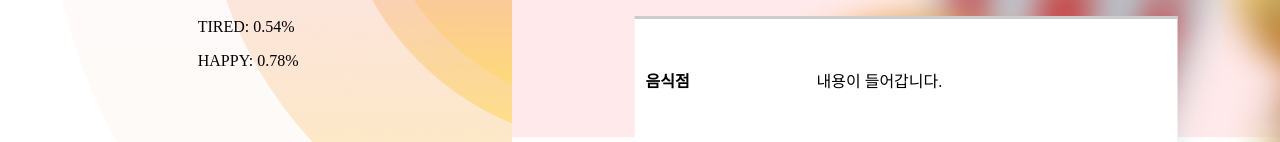
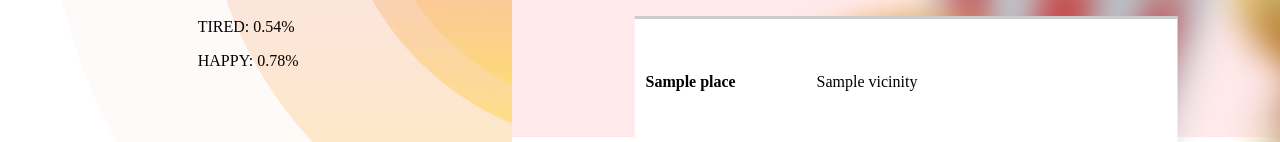
Before and after one commit to Minji-torii/flaskProject, a Flask app: template templates/result.html in a window 1280 px wide. Shown: the part 658-800 px from the top of the page. Run offline with Flask 2, Linux system fonts and the light colour scheme; the template is opened without the code that fills it: most values are stand-ins (such as "Sample title", 1, 10 or a date in 2020); some libraries are stand-ins or nearby versions.

Commit message:
result.html 목록 리스트업 수정

```diff
--- a/templates/result.html
+++ b/templates/result.html
@@ -182,9 +182,10 @@ table.type04 td {
 
             <img src="../static/img/meat.png">
             <table class="type04">
+                {% for place in data['results'] %}
               <tr>
-                <th scope="row">음식점</th>
-                <td>내용이 들어갑니다.</td>
+                <th scope="row">{{ place['name'] }}</th>
+                <td>{{ place['vicinity'] }}</td>
               </tr>
 {#              <tr>#}
 {#                <th scope="row">항목명</th>#}
@@ -194,6 +195,7 @@ table.type04 td {
 {#                <th scope="row">항목명</th>#}
 {#                <td>내용이 들어갑니다.</td>#}
 {#              </tr>#}
+                {% endfor %}
             </table>
 
         </div>
```
